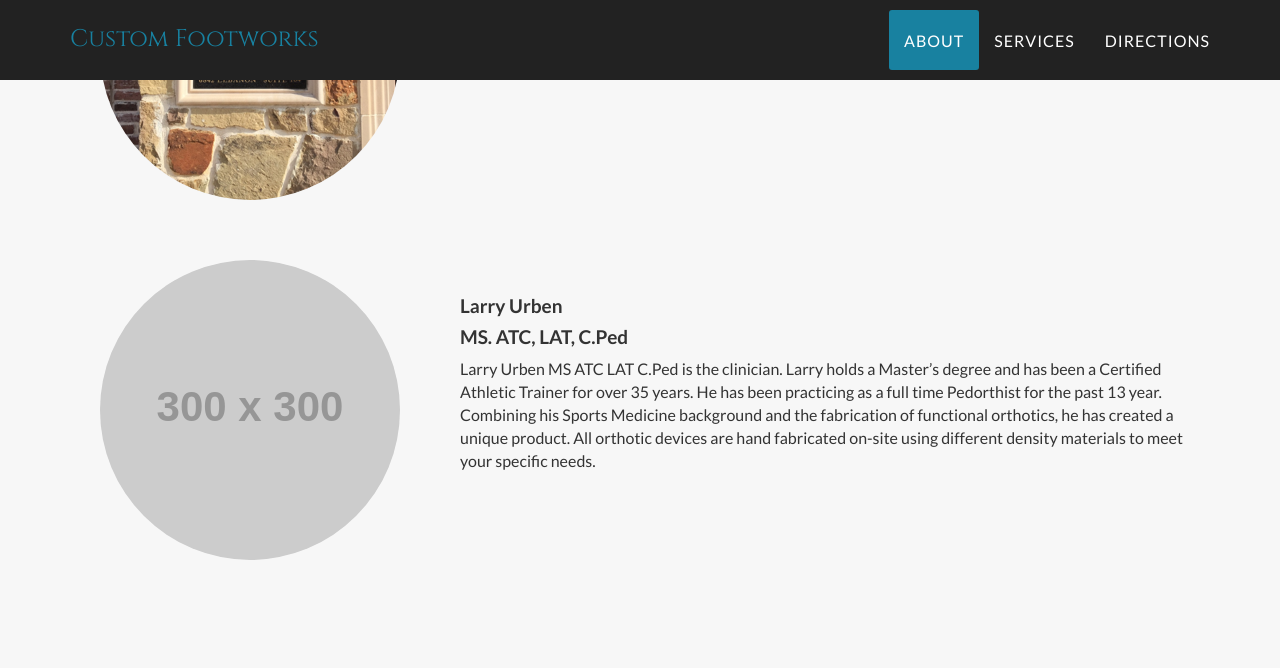
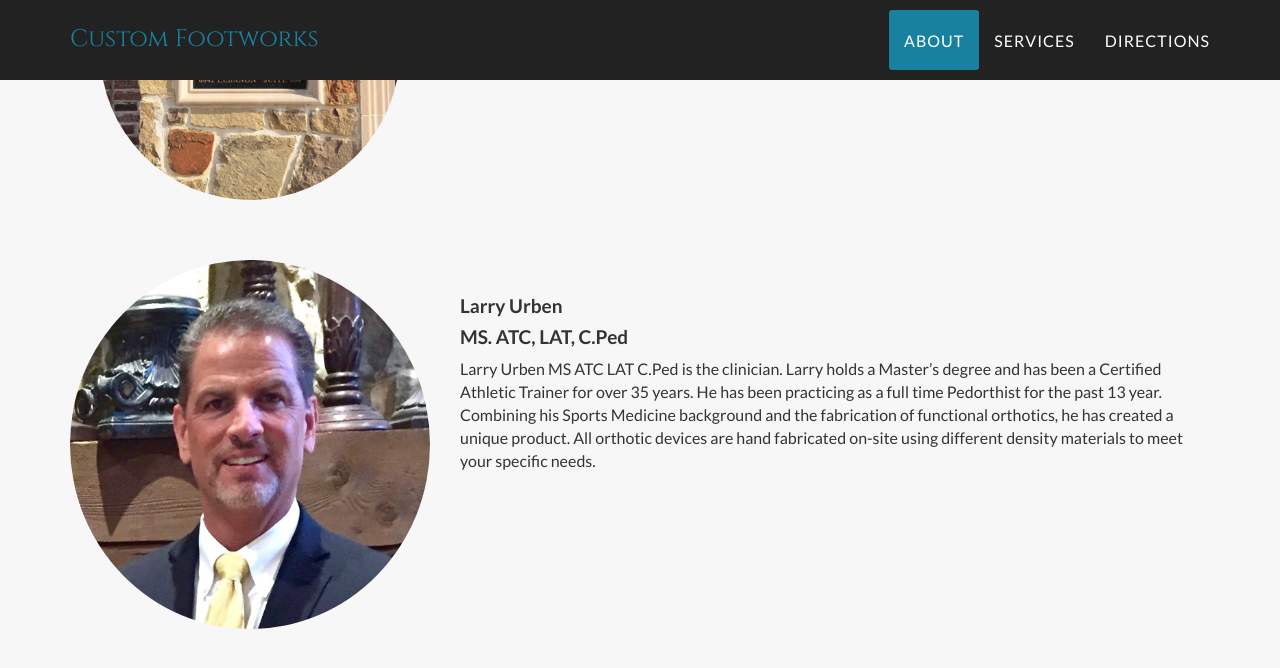
Before and after one commit to zackurben/customfootworks, a Jekyll site: the page built from index.html, in a window 1280 px wide and 900 px high, scrolled down 1245 px. Shown: the top 668 px of the window. Built offline with Jekyll 4.4.1, drawn with Linux system fonts in a browser that asks for light colours.

Commit message:
Adding real picture and removing placeholder.

```diff
--- a/_includes/about.html
+++ b/_includes/about.html
@@ -7,7 +7,7 @@
     </div>
     <div class="row">
       <div class="col-lg-4 col-md-6 text-center">
-        <img class="img-circle img-responsive" src="../img/sign-final.png" alt="">
+        <img class="img-circle img-responsive" src="img/sign-final.png" alt="">
       </div>
       <div class="col-lg-8 col-md-6 bio">
         <h4>Custom Footworks</h4>
@@ -18,7 +18,7 @@
     </div>
     <div class="row">
       <div class="col-lg-4 col-md-6 text-center">
-        <img class="img-circle img-responsive" src="http://www.placehold.it/300x300" alt="">
+        <img class="img-circle img-responsive" src="img/larry.jpg" alt="">
       </div>
       <div class="col-lg-8 col-md-6 bio">
         <h4>Larry Urben</h4>
```
Also changed, not shown: img/larry.jpg (added).
